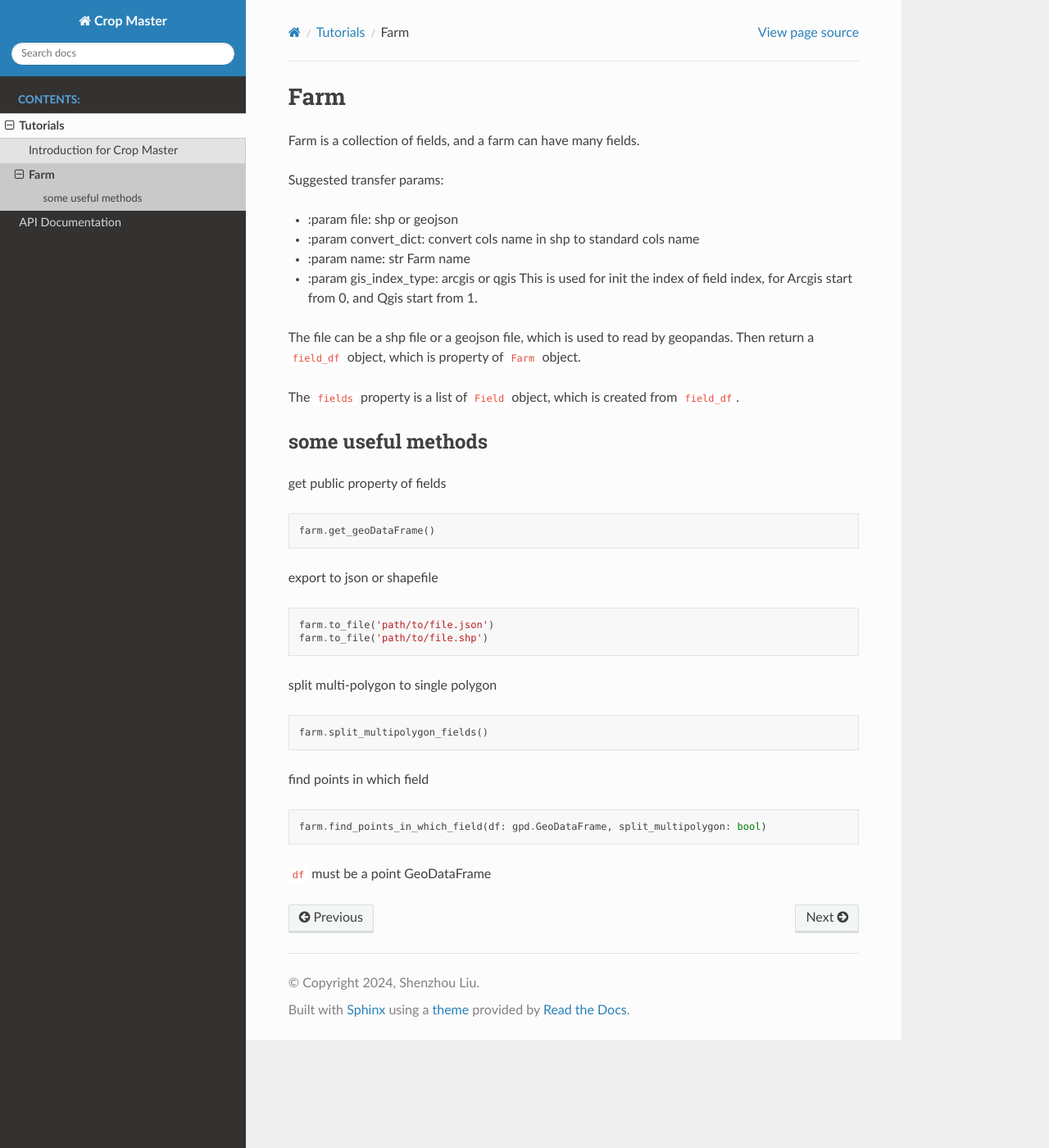
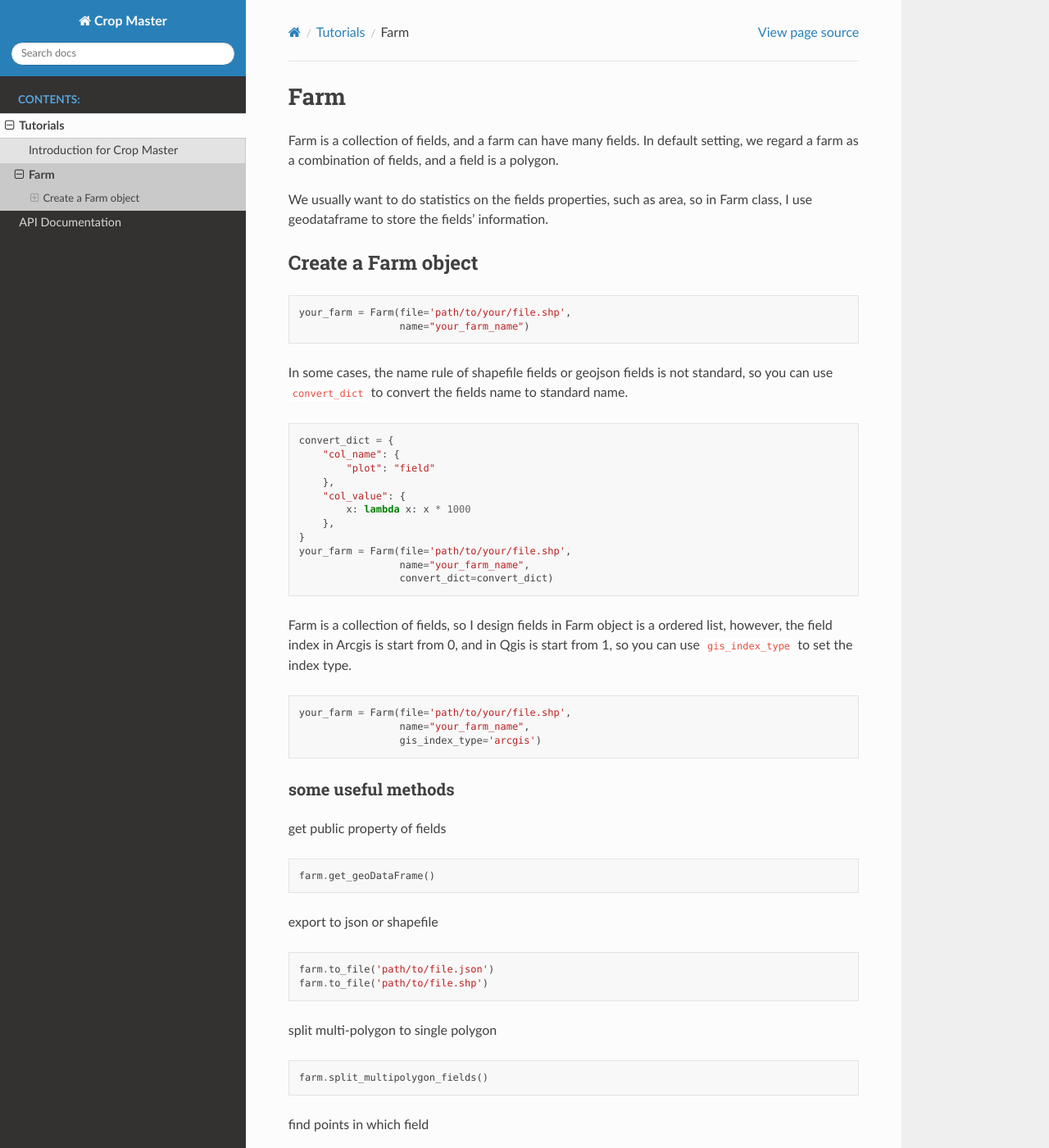
Before and after one commit to sqwev/CropMaster, a Sphinx documentation site: the page built from docs/source/tutorials/farm.md, in a window 1280 px wide and 1400 px high. Shown: the whole window at 82% size. Built offline with Sphinx 7.4.7 and the Read the Docs theme 2.0.0, drawn with Linux system fonts in a browser that asks for light colours; pages that are not in the unit, such as notebooks, are missing from menus.

Commit message:
update farm doc

````diff
--- a/docs/source/tutorials/farm.md
+++ b/docs/source/tutorials/farm.md
@@ -1,22 +1,42 @@
-## Farm
+# Farm
 
-Farm is a collection of fields, and a farm can have many fields.
+Farm is a collection of fields, and a farm can have many fields. In default
+setting, we regard a farm as a combination of fields, and a field is a polygon.
 
-Suggested transfer params:
+We usually want to do statistics on the fields properties, such as area, so in
+Farm class, I use geodataframe to store the fields' information.
 
-- :param file: shp or geojson
-- :param convert_dict: convert cols name in shp to standard cols name
-- :param name: str Farm name
-- :param gis_index_type: arcgis or qgis  This is used for init the index of field index,
-for Arcgis start from 0, and Qgis start from 1.
+## Create a Farm object
 
-The file can be a shp file or a geojson file, which is used to read by geopandas.
-Then return a `field_df` object, which is property of `Farm` object.
+```python
+your_farm = Farm(file='path/to/your/file.shp',
+                 name="your_farm_name")
+```
+In some cases, the name rule of shapefile fields or geojson fields is not standard,
+so you can use `convert_dict` to convert the fields name to standard name.
 
-The `fields` property is a list of `Field` object, which is created from `field_df`.
+```python
+convert_dict = {
+    "col_name": {
+        "plot": "field"
+    },
+    "col_value": {
+        x: lambda x: x * 1000
+    },
+}
+your_farm = Farm(file='path/to/your/file.shp',
+                 name="your_farm_name",
+                 convert_dict=convert_dict)
+```
+Farm is a collection of fields, so I design fields in Farm object is a ordered list,
+however, the field index in Arcgis is start from 0, and in Qgis is start from 1,
+so you can use `gis_index_type` to set the index type.
 
-
-
+```python
+your_farm = Farm(file='path/to/your/file.shp',
+                 name="your_farm_name",
+                 gis_index_type='arcgis')
+```
 
 ### some useful methods
 
````
